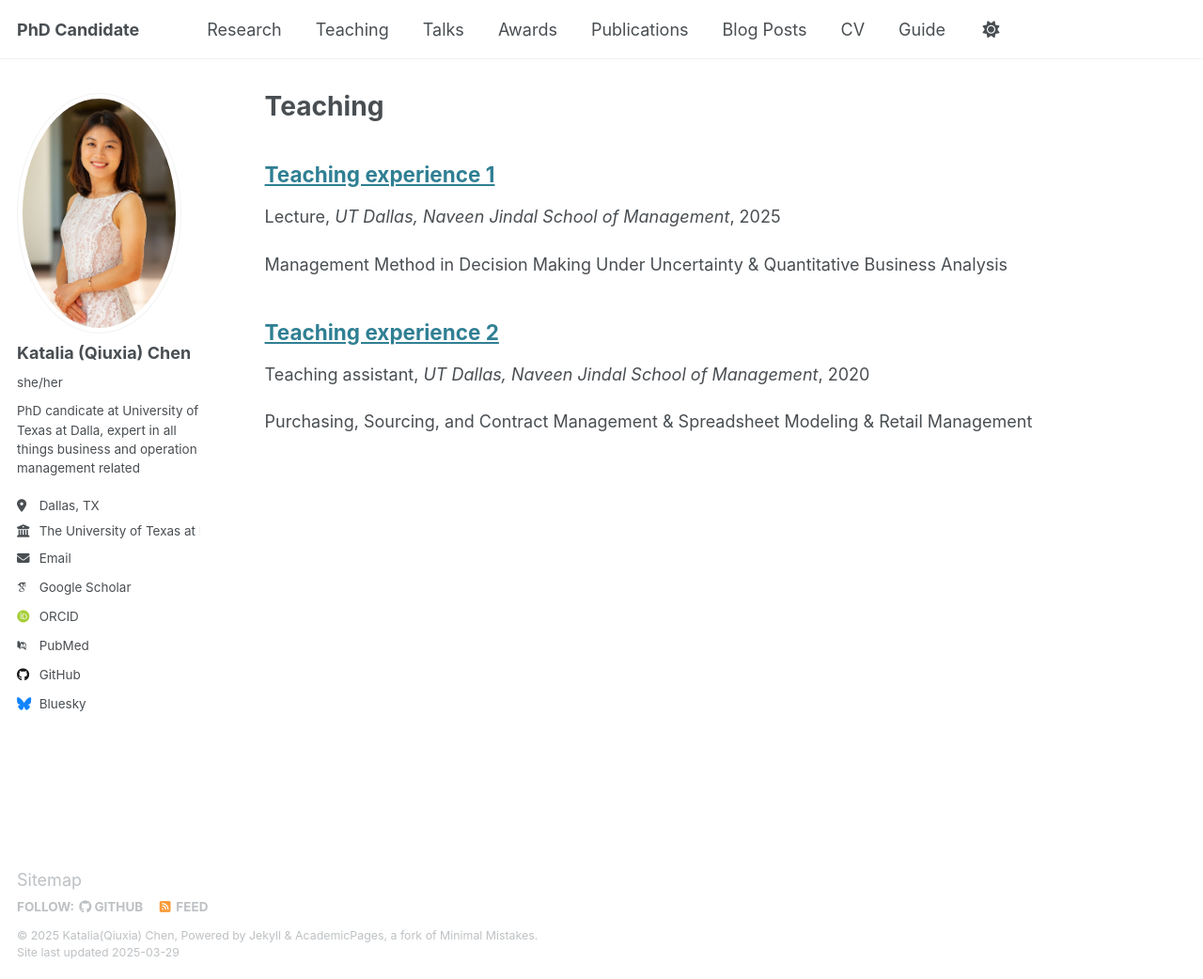
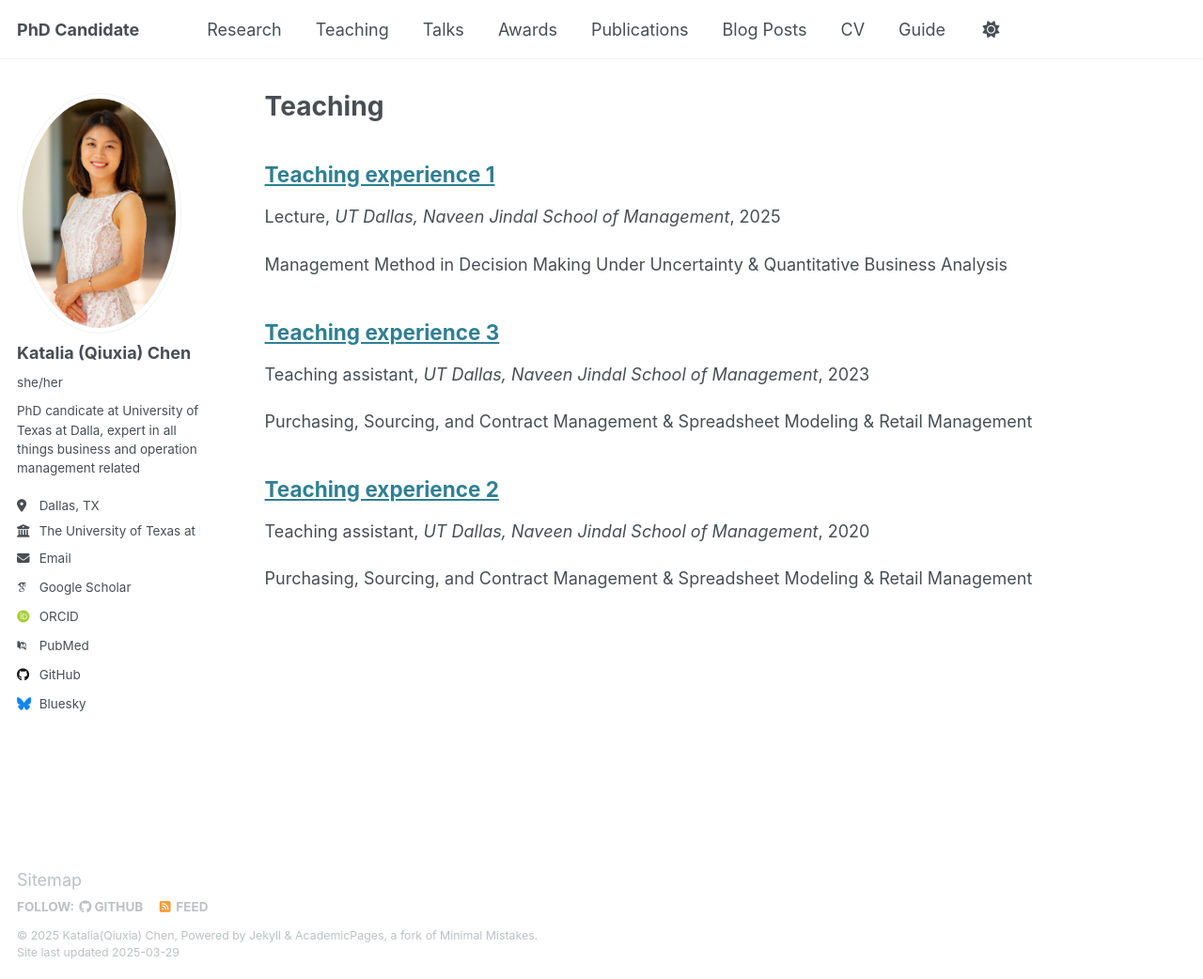
Before and after one commit to qxc2/Katalia_Qiuxia_Chen_v1, a Jekyll site: the page built from _pages/teaching.html, in a window 1280 px wide and 1042 px high. Shown: the whole window at 94% size. Built offline with Jekyll 4.4.1, drawn with Linux system fonts in a browser that asks for light colours; some web fonts are replaced.

Commit message:
Update 2015-spring-teaching-3.md

```diff
--- a/_teaching/2015-spring-teaching-3.md
+++ b/_teaching/2015-spring-teaching-3.md
@@ -1 +1,11 @@
-2015-spring-teaching-3
+---
+title: "Teaching experience 3"
+collection: teaching
+type: "Teaching assistant"
+permalink: /teaching/2015-spring-teaching-3
+venue: "UT Dallas, Naveen Jindal School of Management"
+date: 2023-01-01
+location: "City, Country"
+---
+
+Purchasing, Sourcing, and Contract Management & Spreadsheet Modeling & Retail Management
```
